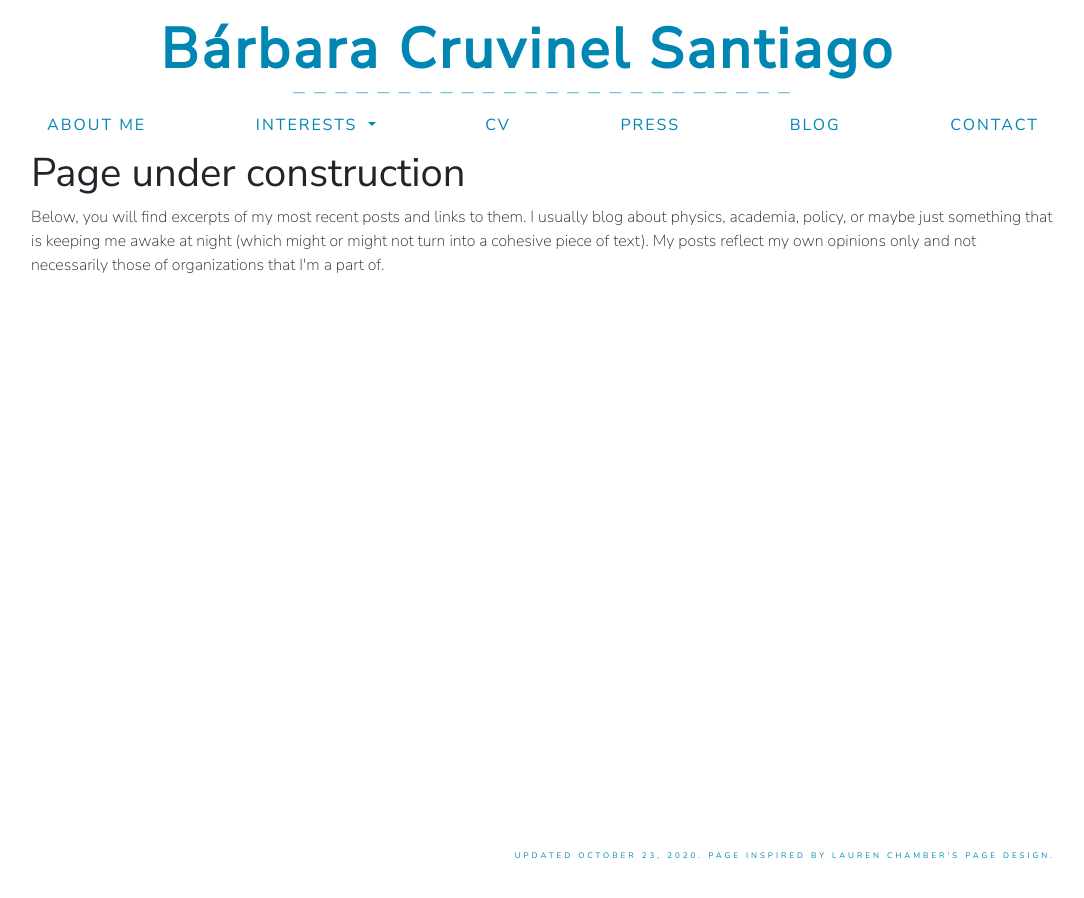
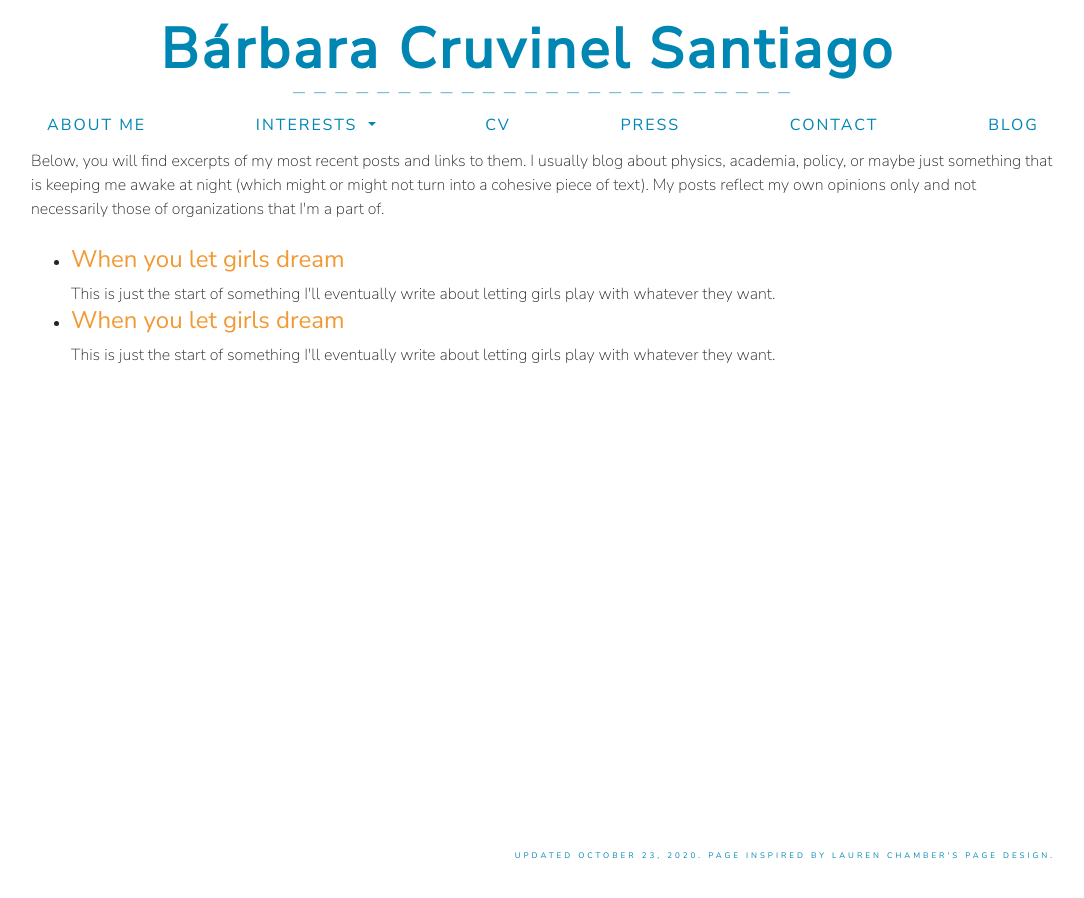
Before and after one commit to barbaracrusan/barbaracrusan.github.io, a Jekyll site: the page built from blog.html, in a window 1280 px wide. Shown: the whole page, without its empty margins (97-1181 px from the left). Built offline with Jekyll 4.4.1, drawn with Linux system fonts in a browser that asks for light colours; nearby versions of some CDN libraries.

Commit message:
random file updates

```diff
--- a/_includes/nav.html
+++ b/_includes/nav.html
@@ -1,6 +1,6 @@
 <!-- Add desktop navigation bar -->
   <nav class="nav sticky-top py-1 px-3 d-none d-sm-flex site-header justify-content-between">
-    <a class="menu-item" href="/index.html">ABOUT ME</a>
+    <a class="menu-item" href="index.html">ABOUT ME</a>
     <li class="menu-item dropdown">
       <a class="dropdown-toggle menu-item" href="#" id="navbarDropdown" role="button" data-toggle="dropdown" aria-haspopup="true" aria-expanded="false">
         INTERESTS
@@ -14,9 +14,9 @@
     </li>
 
     <a class="menu-item" href="/cv.html">CV</a>
-    <a class="menu-item" href="/press.html">PRESS</a>
-    <a class="menu-item" href="/blog.html">BLOG</a>
-    <a class="menu-item" href="/contact.html">CONTACT</a>
+    <a class="menu-item" href="press.html">PRESS</a>
+    <a class="menu-item" href="contact.html">CONTACT</a>
+    <a class="menu-item" href="blog.html">BLOG</a>
   </nav>
 
   <!-- Add mobile navigation bar -->
@@ -31,24 +31,24 @@
       <span class="collapse" id="navbarToggleExternalContent">
         <div class="mobile-menu">
           <ul>
-            <li><a class="menu-item" href="/index.html">ABOUT ME</a></li>
+            <li><a class="menu-item" href="index.html">ABOUT ME</a></li>
 
             <li class="menu-item dropdown">
               <a class="dropdown-toggle menu-item" href="#" id="navbarDropdown" role="button" data-toggle="dropdown" aria-haspopup="true" aria-expanded="false">
                 INTERESTS
               </a>
               <div class="dropdown-menu" aria-labelledby="navbarDropdown">
-                <a class="dropdown-item menu-item" href="/physics.html">PHYSICS</a>
-                <a class="dropdown-item menu-item" href="/policy.html">PUBLIC POLICY</a>
-                <a class="dropdown-item menu-item" href="/teaching.html">TEACHING/MENTORING</a>
-                <a class="dropdown-item menu-item" href="/diversity.html">DIVERSITY IN STEM</a>
+                <a class="dropdown-item menu-item" href="physics.html">PHYSICS</a>
+                <a class="dropdown-item menu-item" href="policy.html">PUBLIC POLICY</a>
+                <a class="dropdown-item menu-item" href="teaching.html">TEACHING/MENTORING</a>
+                <a class="dropdown-item menu-item" href="diversity.html">DIVERSITY IN STEM</a>
               </div>
             </li>
 
-            <li><a class="menu-item" href="/cv.html">CV</a><br></li>
-            <li><a class="menu-item" href="/press.html">PRESS</a><br></li>
-            <li><a class="menu-item" href="/blog.html">BLOG</a><br></li>
-            <li><a class="menu-item" href="/contact.html">CONTACT</a></li>
+            <li><a class="menu-item" href="cv.html">CV</a><br></li>
+            <li><a class="menu-item" href="press.html">PRESS</a><br></li>
+            <li><a class="menu-item" href="contact.html">CONTACT</a></li>
+            <li><a class="menu-item" href="blog.html">BLOG</a><br></li>
           </ul>
         </div>
       </span>
--- /dev/null
+++ b/_posts/2020-10-23-When you let girls dream.html
@@ -0,0 +1,6 @@
+---
+layout: post
+author: Bárbara Cruvinel Santiago
+---
+
+This is just the start of something I'll eventually write about letting girls play with whatever they want.
--- a/blog.html
+++ b/blog.html
@@ -4,7 +4,6 @@
 ---
 
 <main>
-	<h1> Page under construction</h1>
 
 Below, you will find excerpts of my most recent posts and links to them. I usually blog about physics, academia, policy, or maybe just something that is keeping me awake at night (which might or might not turn into a cohesive piece of text). My posts reflect my own opinions only and not necessarily those of organizations that I'm a part of.
 <br><br>
```
Also changed, not shown: _posts/2018-08-21-When you let girls dream.html (renamed from _posts/When you let girls dream.html), 6 other files.
